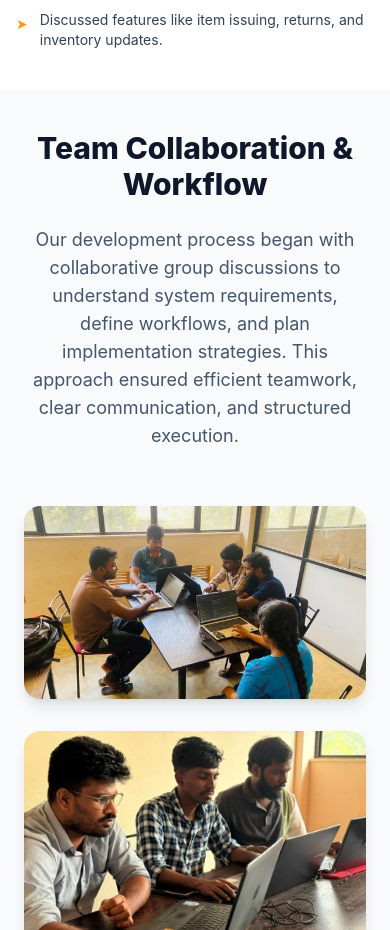
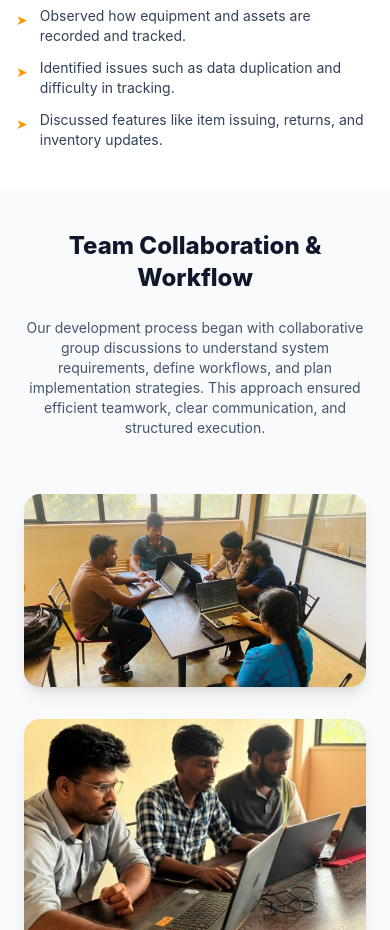
Before and after one commit to nivethanancroos/portfolio-Nivethanan, a React (Vite) app in the folder frontend/: page /project-ims in a window 390 px wide. Shown: the part 2240-3170 px from the top of the page. Built offline with nearby package versions, Linux system fonts and the light colour scheme.

Commit message:
mobileres

```diff
--- a/frontend/src/components/Projects/IMS/RequirementAnalysis.jsx
+++ b/frontend/src/components/Projects/IMS/RequirementAnalysis.jsx
@@ -19,7 +19,7 @@ const RequirementAnalysis = () => {
             alt="Requirement analysis meeting"
             className="
               w-full
-              h-[180px]
+              h-[280px]
               sm:h-[250px]
               md:h-[320px]
               lg:h-[420px]
--- a/frontend/src/components/Projects/IMS/WorkflowSection.jsx
+++ b/frontend/src/components/Projects/IMS/WorkflowSection.jsx
@@ -8,12 +8,12 @@ const WorkflowSection = () => {
     <section className="bg-slate-50 py-10 px-6 md:px-12 lg:px-24">
       <div className="max-w-6xl mx-auto">
         {/* TITLE */}
-        <h2 className="text-3xl md:text-4xl font-extrabold text-slate-900 mb-6 text-center">
+        <h2 className="text-2xl md:text-4xl font-extrabold text-slate-900 mb-6 text-center">
           Team Collaboration & Workflow
         </h2>
 
         {/* DESCRIPTION */}
-        <p className="text-slate-600 text-lg text-center max-w-3xl mx-auto mb-14">
+        <p className="text-slate-600 text-sm text-center max-w-3xl mx-auto mb-14">
           Our development process began with collaborative group discussions to
           understand system requirements, define workflows, and plan
           implementation strategies. This approach ensured efficient teamwork,
```
